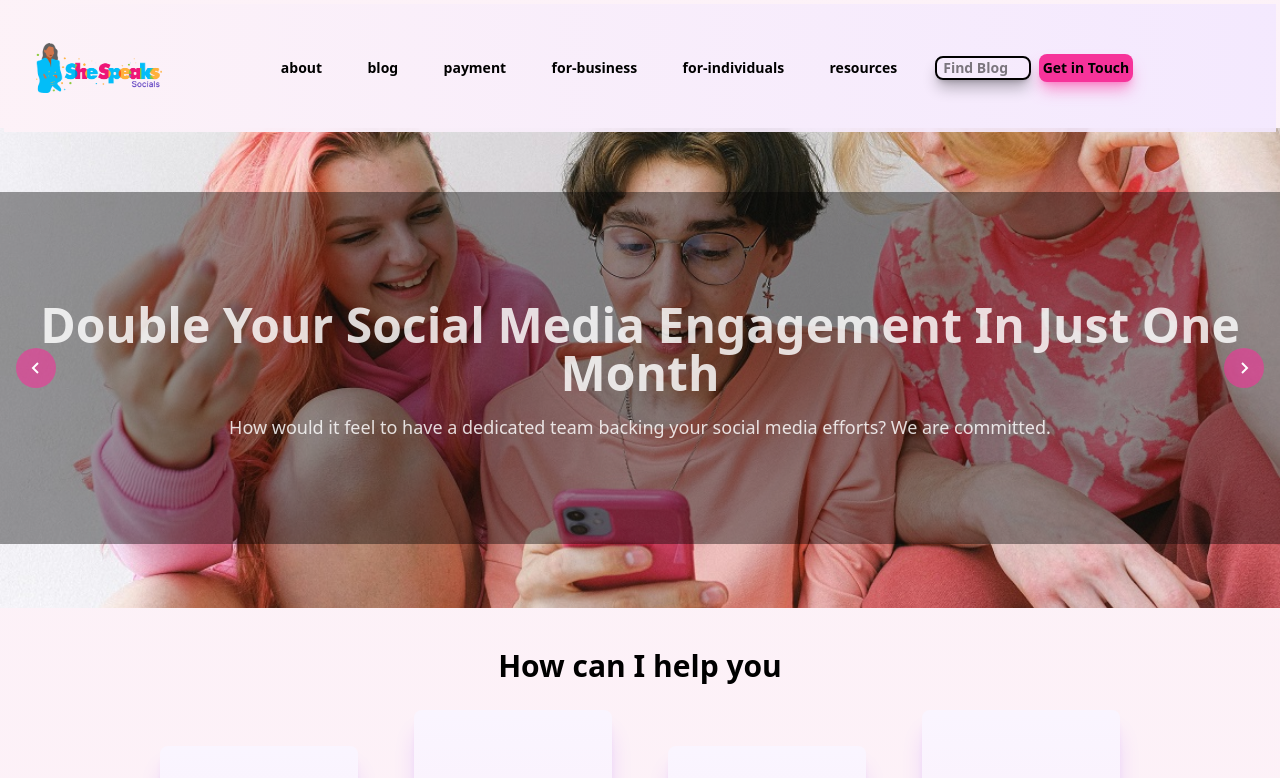
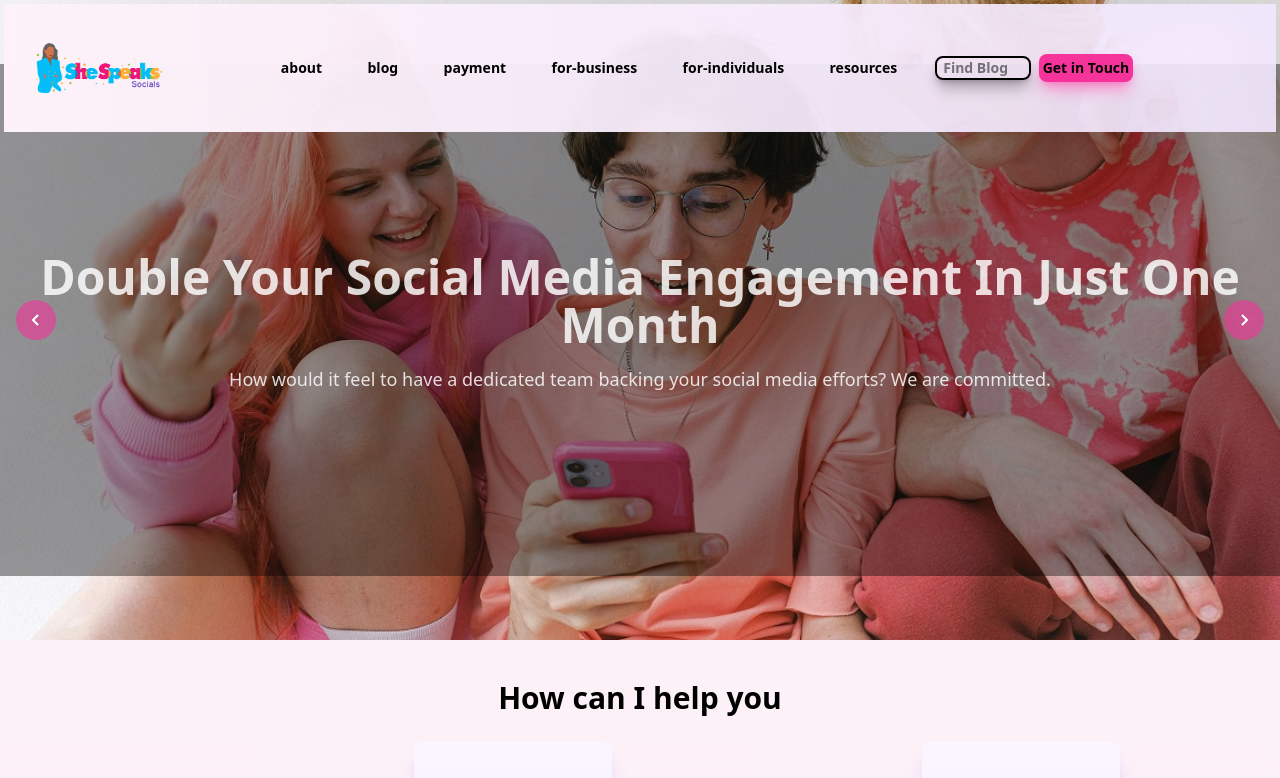
Before and after one commit to MatthewsRicky/shespeaksocial, a Next.js app: page / in a window 1280 px wide. Shown: the top 778 px of the page. Built offline with nearby package versions, Linux system fonts and the light colour scheme.

Commit message:
hero section h

```diff
--- a/components/HeroSection.tsx
+++ b/components/HeroSection.tsx
@@ -41,7 +41,7 @@ export default function HeroSection() {
 	const handlePrev = () => setIndex((index) =>(index - 1 + slides.length) % slides.length);
 
 	return (
-		<section className="relative mt-32 h-[60vh] flex items-center justify-center text-white">
+		<section className="relative h-[65vh] md:h-[80vh] flex items-center justify-center text-white">
 			{/* Background Image Slideshow */}
 			<div className="absolute inset-0">
 				<AnimatePresence>
```
